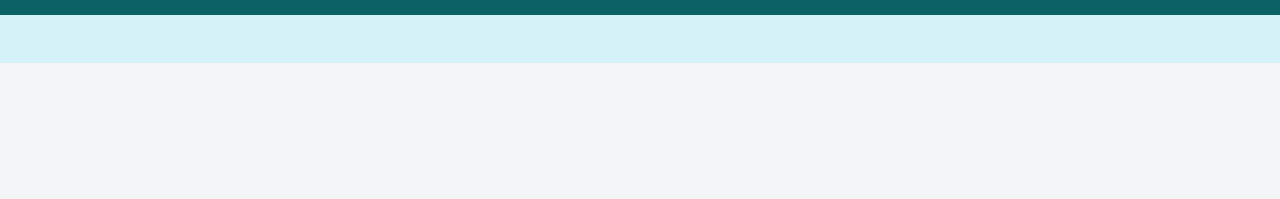
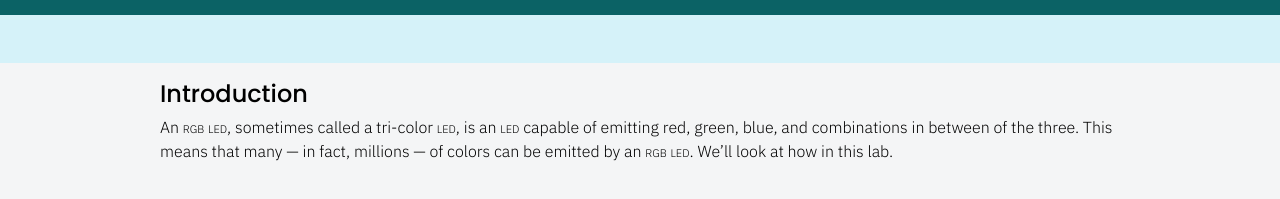
Before and after one commit to code-warrior/arduino-labs, a website: page app/views/03/index.html in a window 1280 px wide. Shown: the part 85-284 px from the top of the page. Drawn offline with nearby package versions, Linux system fonts and the light colour scheme; files that its build step writes are made by us from their sources.

Commit message:
Add intro

```diff
--- a/app/views/03/index.html
+++ b/app/views/03/index.html
@@ -12,6 +12,9 @@
 {{ layouts.nav('03/', links) }}
   <main>
     <div class="container">
+      <h2>Introduction</h2>
+      <p>An <span class="small-caps"><abbr title="Red, Green, Blue">rgb</abbr></span> <span class="small-caps"><abbr title="Light-Emitting Diodes">led</abbr></span>, sometimes called a tri-color <span class="small-caps"><abbr title="Light-Emitting Diodes">led</abbr></span>, is an <span class="small-caps"><abbr title="Light-Emitting Diodes">led</abbr></span> capable of emitting red, green, blue, and combinations in between of the three. This means that many — in fact, millions — of colors can be emitted by an <span class="small-caps"><abbr title="Red, Green, Blue">rgb</abbr></span> <span class="small-caps"><abbr title="Light-Emitting Diodes">led</abbr></span>. We’ll look at how in this lab.</p>
+
     </div>
   </main>
 </body>
```
